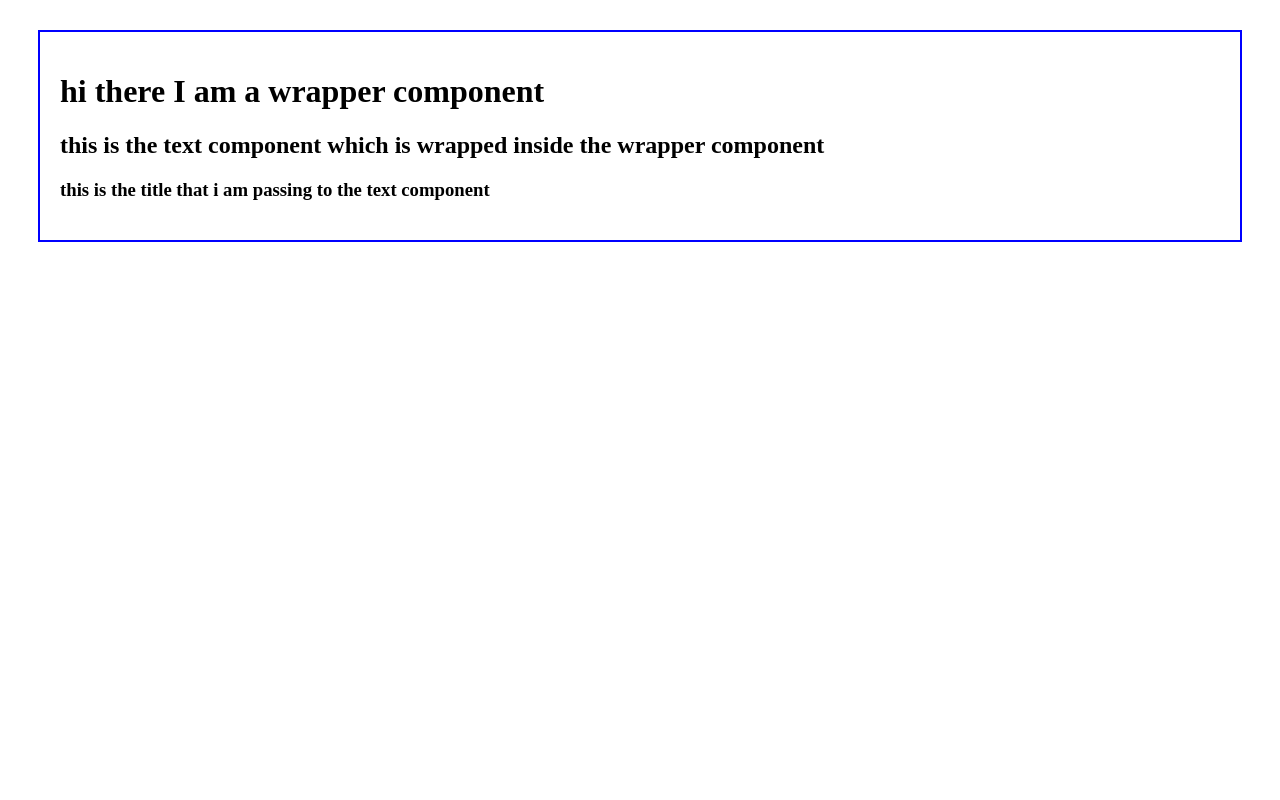
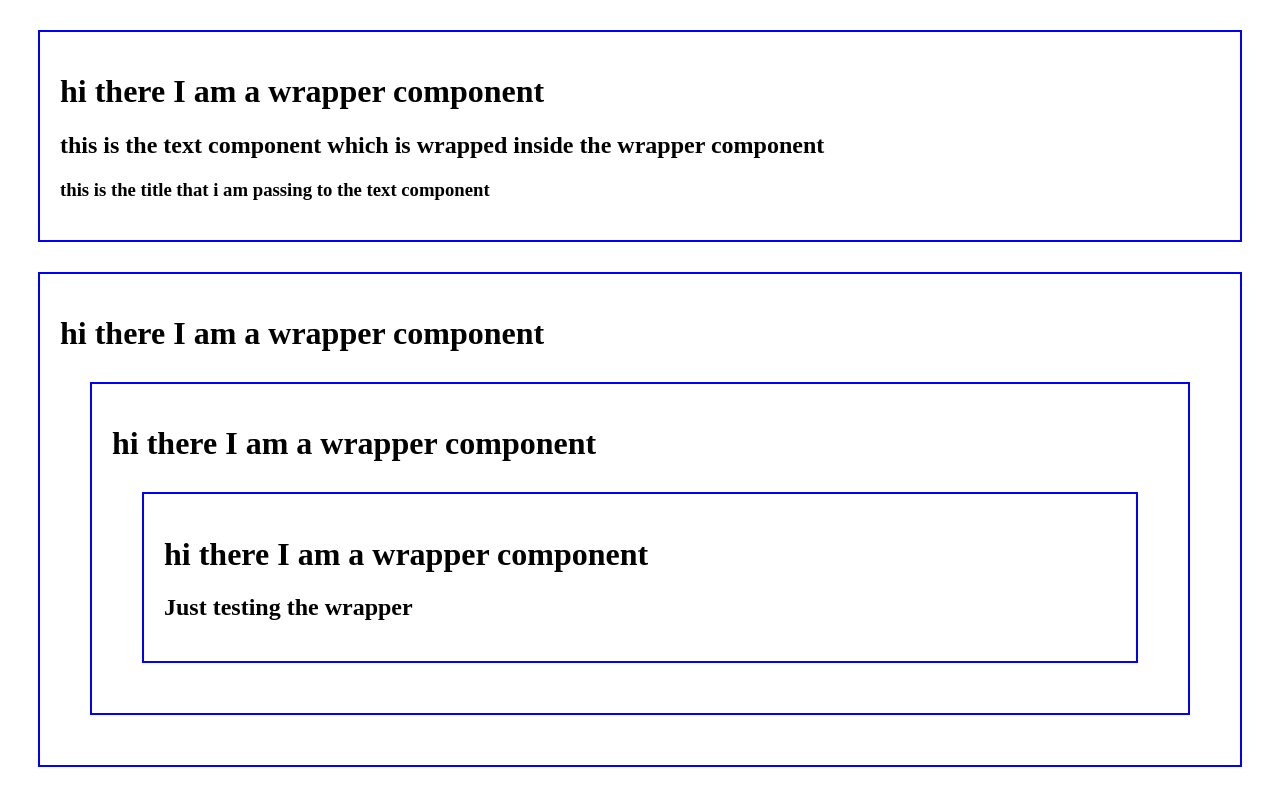
Before and after one commit to tushar0i/webdev-logs, a React (Vite) app in the folder react/react-intro/: page / in a window 1280 px wide. Built offline with nearby package versions, Linux system fonts and the light colour scheme.

Commit message:
component wrapper (clean syntax)

```diff
--- a/react/react-intro/src/App-b.jsx
+++ b/react/react-intro/src/App-b.jsx
@@ -1,23 +1,47 @@
 // component wrapper in react
 
-function App_b(){
+function App_b() {
     return <>
-    <CardWrapper innerComponent={<TextComponent title={"this is the title that i am passing to the text component"}/>}/>
+        {/* we will never use this syntax */}
+        {/* <CardWrapper innerComponent={<TextComponent title={"this is the title that i am passing to the text component"}/>}/> */}
+
+        {/* mostly this syntax is being used */}
+        <CardWrapper>
+            {/*pass the main logic here */}
+            <TextComponent title={"this is the title that i am passing to the text component"} />
+        </CardWrapper>
+
+        <CardWrapper>
+            <CardWrapper>
+                <CardWrapper>
+                    <div>
+                        <h2>Just testing the wrapper </h2>
+                    </div>
+                </CardWrapper>
+            </CardWrapper>
+        </CardWrapper>
     </>
 }
 
-function TextComponent({title}){
+function TextComponent({ title }) {
     return <div>
-    <h2>this is the text component which is wrapped inside the wrapper component</h2>
-    <h3>{title}</h3>
+        <h2>this is the text component which is wrapped inside the wrapper component</h2>
+        <h3>{title}</h3>
     </div>
 }
 
-function CardWrapper({innerComponent}){
-    return <div style={{border:"2px solid blue", padding:"20px" , margin:"30px"}}>
+function CardWrapper({ children }) {
+    return <div style={{ border: "2px solid blue", padding: "20px", margin: "30px" }}>
         <h1>hi there I am a wrapper component</h1>
-        {innerComponent}
+        {children}
     </div>
 }
 
+// function CardWrapper({innerComponent}){
+//     return <div style={{border:"2px solid blue", padding:"20px" , margin:"30px"}}>
+//         <h1>hi there I am a wrapper component</h1>
+//         {innerComponent}
+//     </div>
+// }
+
 export default App_b
```
